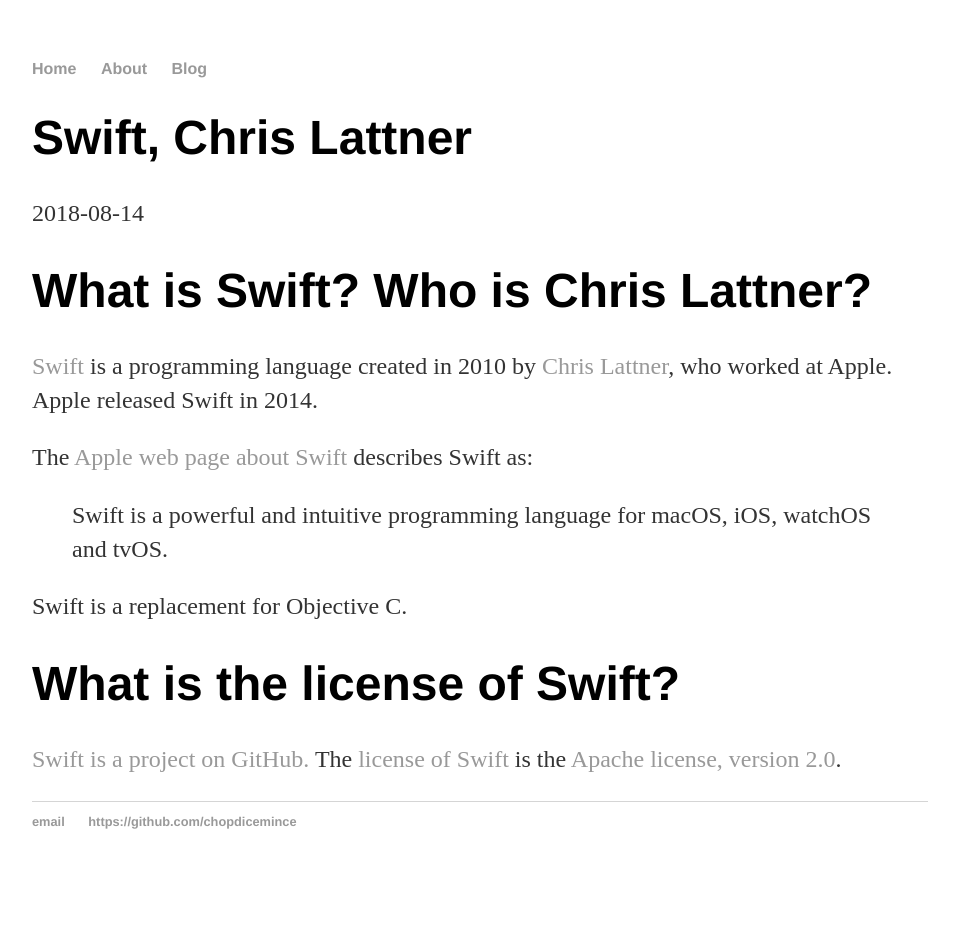
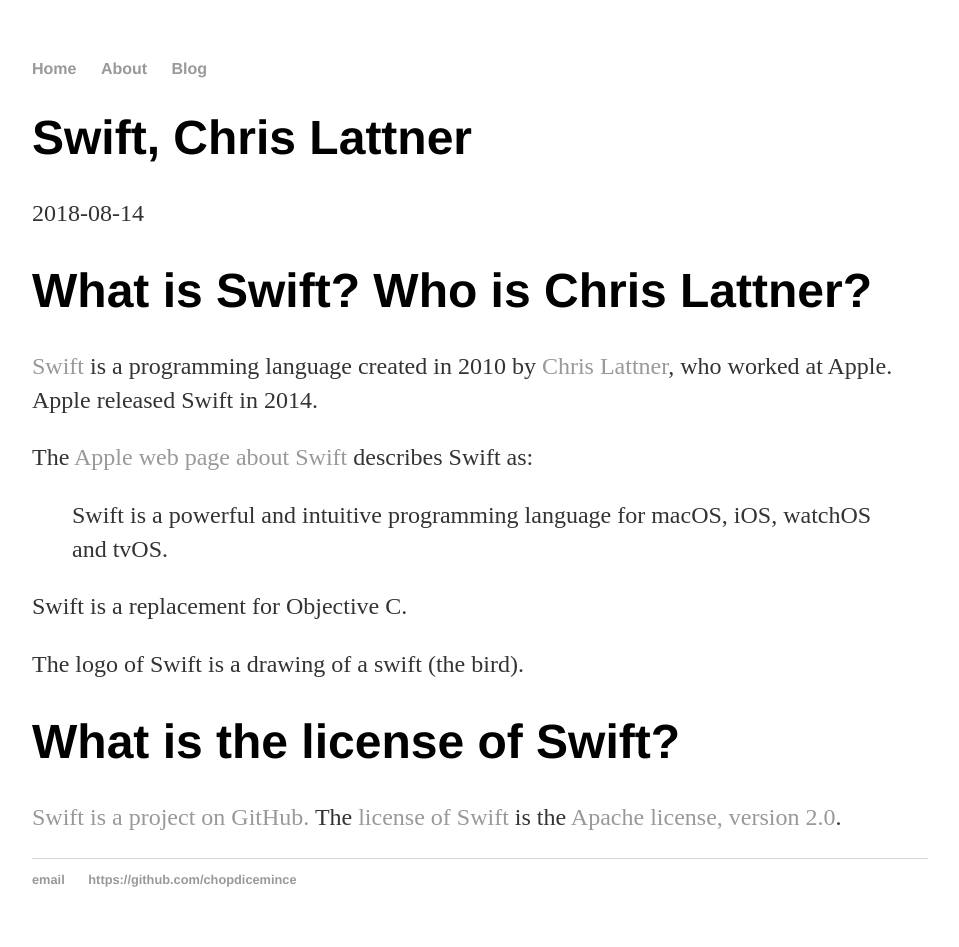
Before and after one commit to chopdicemince/chopdicemince.github.io, a Jekyll site: the page built from _posts/2018-08-14-swift-chris-lattner.md, in a window 1280 px wide. Shown: the whole page, without its empty margins (160-1119 px from the left). Built offline with Jekyll 4.4.1, drawn with Linux system fonts in a browser that asks for light colours; before the commit the page ends 900 px from its top, so only the background shows below that.

Commit message:
Add text about Swift logo

```diff
--- a/_posts/2018-08-14-swift-chris-lattner.md
+++ b/_posts/2018-08-14-swift-chris-lattner.md
@@ -14,6 +14,8 @@
 
 Swift is a replacement for Objective C.
 
+The logo of Swift is a drawing of a swift (the bird).
+
 # What is the license of Swift?
 
 [Swift is a project on GitHub.](https://github.com/apple/swift) The [license of Swift](https://github.com/apple/swift/blob/master/LICENSE.txt) is the [Apache license, version 2.0](https://www.apache.org/licenses/LICENSE-2.0.html).
```
